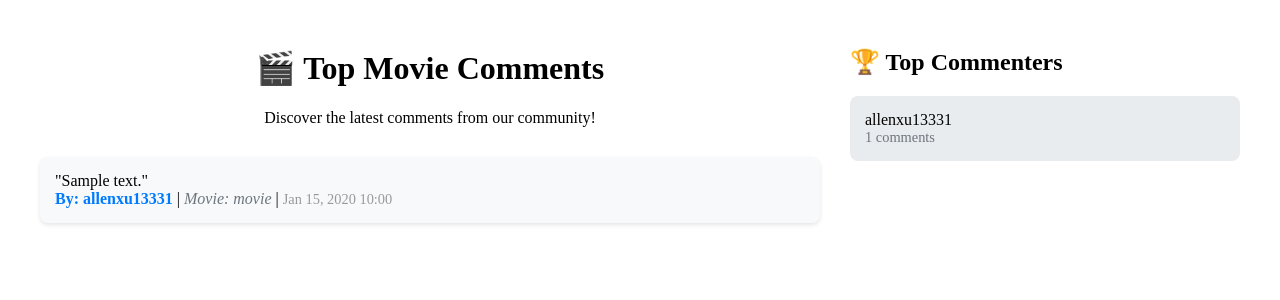
After one commit to allenxu13331/moviesstore2, a Django app: page /movies/top-comments/ in a window 1280 px wide. The commit adds this page. Shown: the top 300 px of the page. Run offline with Django 5.2, Linux system fonts and the light colour scheme; data comes from the database, SQL or seed files in the repository; tables that the repository leaves empty hold one stand-in row (values such as "Sample post").

Commit message:
Next push

```diff
--- /dev/null
+++ b/movies/templates/movies/top_comments.html
@@ -0,0 +1,101 @@
+<!DOCTYPE html>
+<html lang="en">
+<head>
+    <meta charset="UTF-8">
+    <meta name="viewport" content="width=device-width, initial-scale=1.0">
+    <title>{{ template_data.title }} - MoviesStore</title>
+    <style>
+        .container {
+            max-width: 1200px;
+            margin: 0 auto;
+            padding: 20px;
+            display: flex;
+            gap: 30px;
+        }
+        .comments-section {
+            flex: 2;
+        }
+        .users-section {
+            flex: 1;
+        }
+        .comment-card {
+            background: #f8f9fa;
+            border-radius: 8px;
+            padding: 15px;
+            margin-bottom: 15px;
+            box-shadow: 0 2px 4px rgba(0,0,0,0.1);
+        }
+        .comment-author {
+            font-weight: bold;
+            color: #007bff;
+        }
+        .comment-movie {
+            font-style: italic;
+            color: #6c757d;
+        }
+        .comment-date {
+            color: #999;
+            font-size: 0.9em;
+        }
+        .user-card {
+            background: #e9ecef;
+            border-radius: 8px;
+            padding: 15px;
+            margin-bottom: 10px;
+        }
+        .user-stats {
+            font-size: 0.9em;
+            color: #6c757d;
+        }
+        .page-header {
+            text-align: center;
+            margin-bottom: 30px;
+        }
+    </style>
+</head>
+<body>
+    <!-- Include your navigation if you have one -->
+
+    <div class="container">
+        <div class="comments-section">
+            <div class="page-header">
+                <h1>🎬 Top Movie Comments</h1>
+                <p>Discover the latest comments from our community!</p>
+            </div>
+
+            {% if template_data.reviews %}
+                {% for review in template_data.reviews %}
+                <div class="comment-card">
+                    <div class="comment-content">
+                        "{{ review.comment }}"
+                    </div>
+                    <div class="comment-meta">
+                        <span class="comment-author">By: {{ review.user.username }}</span> |
+                        <span class="comment-movie">Movie: {{ review.movie.name }}</span> |
+                        <span class="comment-date">{{ review.date|date:"M d, Y H:i" }}</span>
+                    </div>
+                </div>
+                {% endfor %}
+            {% else %}
+                <p>No comments found. Be the first to comment on a movie!</p>
+            {% endif %}
+        </div>
+
+        <div class="users-section">
+            <h2>🏆 Top Commenters</h2>
+            {% if template_data.top_commenters %}
+                {% for user in template_data.top_commenters %}
+                <div class="user-card">
+                    <div class="user-name">{{ user.username }}</div>
+                    <div class="user-stats">{{ user.review_count }} comments</div>
+                </div>
+                {% endfor %}
+            {% else %}
+                <p>No active commenters yet.</p>
+            {% endif %}
+        </div>
+    </div>
+
+    <!-- Include footer if you have one -->
+</body>
+</html>
--- a/movies/urls.py
+++ b/movies/urls.py
@@ -1,9 +1,11 @@
 from django.urls import path
 from . import views
+
 urlpatterns = [
     path('', views.index, name='movies.index'),
     path('<int:id>/', views.show, name='movies.show'),
     path('<int:id>/review/create/', views.create_review, name='movies.create_review'),
     path('<int:id>/review/<int:review_id>/edit/', views.edit_review, name='movies.edit_review'),
     path('<int:id>/review/<int:review_id>/delete/', views.delete_review, name='movies.delete_review'),
+    path('top-comments/', views.top_comments, name='movies.top_comments'),  # ADD THIS LINE
 ]
--- a/movies/views.py
+++ b/movies/views.py
@@ -1,6 +1,9 @@
 from django.shortcuts import render, redirect, get_object_or_404
 from .models import Movie, Review
 from django.contrib.auth.decorators import login_required
+from django.db.models import Count  # ADD THIS IMPORT
+from django.contrib.auth.models import User  # ADD THIS IMPORT
+
 def index(request):
     search_term = request.GET.get('search')
     if search_term:
@@ -12,6 +15,7 @@ def index(request):
     template_data['movies'] = movies
     return render(request, 'movies/index.html',
                   {'template_data': template_data})
+
 def show(request, id):
     movie = Movie.objects.get(id=id)
     reviews = Review.objects.filter(movie=movie)
@@ -21,6 +25,27 @@ def show(request, id):
     template_data['reviews'] = reviews
     return render(request, 'movies/show.html',
                   {'template_data': template_data})
+
+# ADD THIS NEW FUNCTION
+def top_comments(request):
+    """
+    View to display top comments and most active users
+    """
+    # Get the most recent reviews with user and movie data
+    top_reviews = Review.objects.select_related('user', 'movie').order_by('-date')[:25]
+
+    # Get users with the most reviews (top commenters)
+    top_commenters = User.objects.annotate(
+        review_count=Count('review')
+    ).order_by('-review_count')[:10]
+
+    template_data = {}
+    template_data['title'] = 'Top Comments'
+    template_data['reviews'] = top_reviews
+    template_data['top_commenters'] = top_commenters
+
+    return render(request, 'movies/top_comments.html', {'template_data': template_data})
+
 @login_required
 def create_review(request, id):
     if request.method == 'POST' and request.POST['comment']!= '':
@@ -33,6 +58,7 @@ def create_review(request, id):
         return redirect('movies.show', id=id)
     else:
         return redirect('movies.show', id=id)
+
 @login_required
 def edit_review(request, id, review_id):
     review = get_object_or_404(Review, id=review_id)
@@ -50,10 +76,10 @@ def edit_review(request, id, review_id):
         return redirect('movies.show', id=id)
     else:
         return redirect('movies.show', id=id)
+
 @login_required
 def delete_review(request, id, review_id):
     review = get_object_or_404(Review, id=review_id,
         user=request.user)
     review.delete()
     return redirect('movies.show', id=id)
-# Create your views here.
--- a/moviesstore/templates/base.html
+++ b/moviesstore/templates/base.html
@@ -43,6 +43,7 @@
                href= "{% url 'movies.index' %}">Movies</a>
             <a class="nav-link"
                href="{% url 'cart.index' %}">Cart</a>
+            <a href="{% url 'movies.top_comments' %}">Top Comments</a>
             <div class="vr bg-white mx-2 d-none
               d-lg-block"></div>
             {% if user.is_authenticated %}
```
